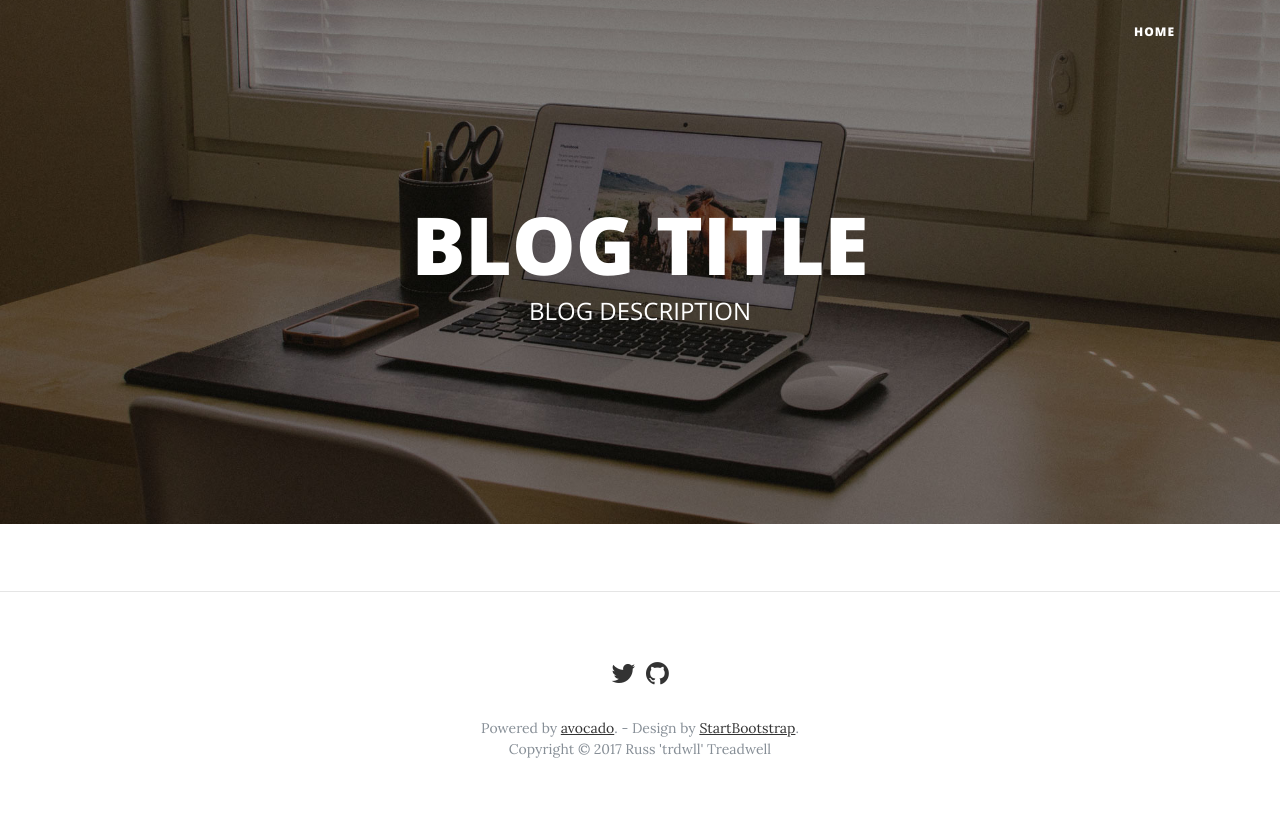
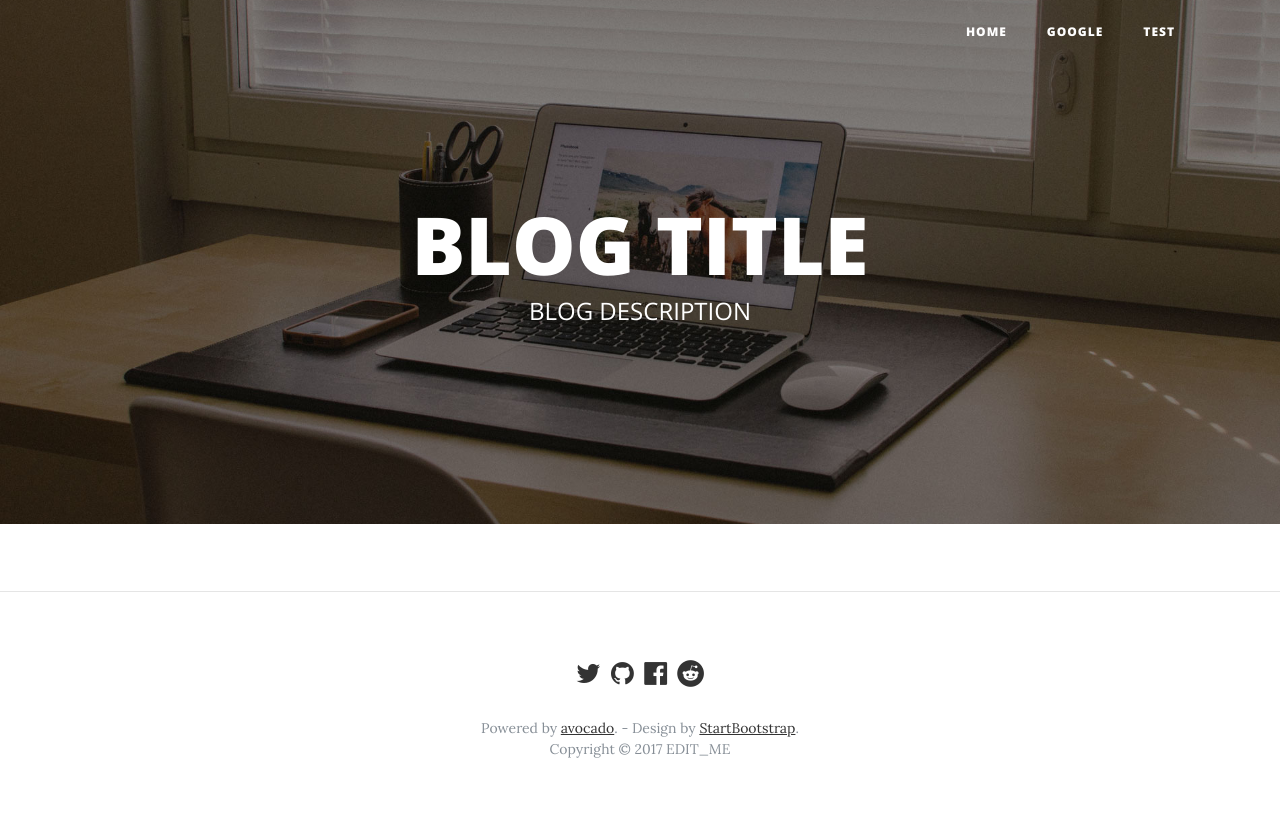
Before and after one commit to trdwll/avocado, a Django app: page / in a window 1280 px wide. Run offline with Django 3.2, Linux system fonts and the light colour scheme; data that the repository does not hold is empty; some libraries are stand-ins or nearby versions.

Commit message:
templates and edit requirements.txt

```diff
--- a/avocado/settings.py
+++ b/avocado/settings.py
@@ -126,4 +126,4 @@ MEDIA_URL = '/img/'
 
 BLOG_TITLE = 'BLOG TITLE'
 BLOG_DESC = 'BLOG DESCRIPTION'
-COPYRIGHT = 'Copyright &copy; 2017 Russ \'trdwll\' Treadwell'
+COPYRIGHT = 'Copyright &copy; 2017 EDIT_ME'
--- a/avocado/templates/categories.html
+++ b/avocado/templates/categories.html
@@ -9,7 +9,7 @@
 			<div class="col-lg-8 col-md-10 mx-auto">
 				<div class="site-heading">
 					<h1>Categories</h1>
-					<span class="subheading">Posts that were posted under {{ category }}</span>
+					<span class="subheading">Posts that were posted under {{ category }}.</span>
 				</div>
 			</div>
 		</div>
--- a/avocado/templates/footer.html
+++ b/avocado/templates/footer.html
@@ -1,11 +1,21 @@
 <!-- To hide these icons, just remove the HTML in here -->
 <li class="list-inline-item">
-	<a href="https://twitter.com/trdwll">
+	<a href="https://twitter.com/EDIT_ME">
 		<span class="fa fa-twitter fa-lg"></span>
 	</a>
 </li>
 <li class="list-inline-item">
-	<a href="https://github.com/trdwll">
+	<a href="https://github.com/EDIT_ME">
 		<span class="fa fa-github fa-lg"></span>
 	</a>
 </li>
+<li class="list-inline-item">
+	<a href="https://facebook.com/EDIT_ME">
+		<span class="fa fa-facebook-official fa-lg"></span>
+	</a>
+</li>
+<li class="list-inline-item">
+	<a href="https://reddit.com/u/EDIT_ME">
+		<span class="fa fa-reddit fa-lg"></span>
+	</a>
+</li>
--- a/avocado/templates/navigation.html
+++ b/avocado/templates/navigation.html
@@ -1,2 +1,4 @@
 <!-- Just add pages below to add links to the top of the pages. -->
 <li class="nav-item"><a class="nav-link" href="{% url 'home' %}">Home</a></li>
+<li class="nav-item"><a class="nav-link" href="https://google.com">Google</a></li>
+<li class="nav-item"><a class="nav-link" href="#" onclick="alert('test')">Test</a></li>
--- a/requirements.txt
+++ b/requirements.txt
@@ -1,7 +1,3 @@
 Django
 django-markup
-textile
-smartypants
-docutils
 markdown
-python-creole
```
Also changed, not shown: avocado/static/copyright.txt (+1 -6 lines).
